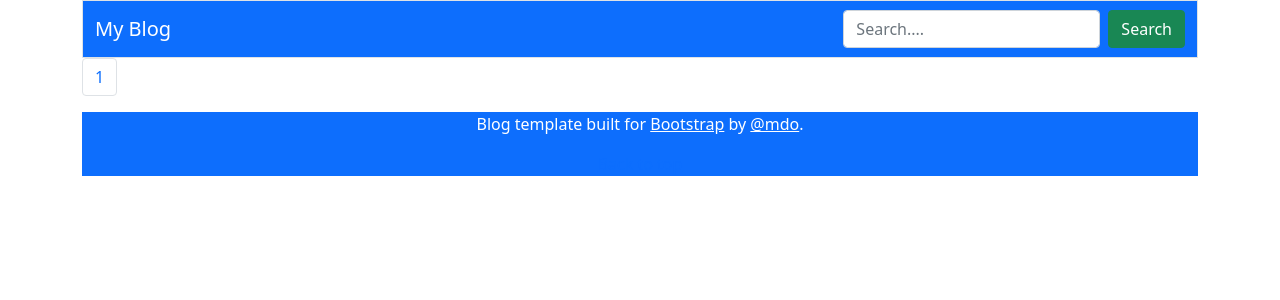
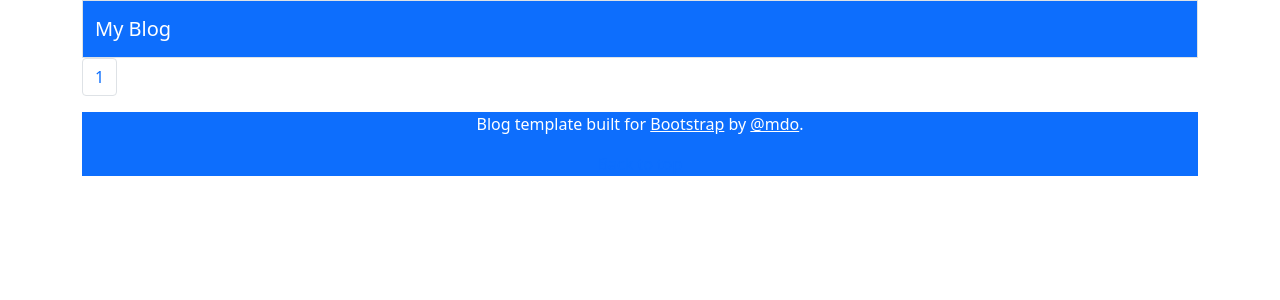
Before and after one commit to MoustafaShaaban/Simple_Django_Blog, a Django app: page / in a window 1280 px wide. Shown: the top 300 px of the page. Run offline with Django 3.2, Linux system fonts and the light colour scheme; data that the repository does not hold is empty; some libraries are stand-ins or nearby versions.

Commit message:
Update base.html

```diff
--- a/templates/base.html
+++ b/templates/base.html
@@ -17,12 +17,6 @@
                     <button class="navbar-toggler" type="button" data-bs-toggle="collapse" data-bs-target="#navbarSupportedContent" aria-controls="navbarSupportedContent" aria-expanded="false" aria-label="Toggle navigation">
                         <span class="navbar-toggler-icon"></span>
                     </button>
-                    <div class="collapse navbar-collapse justify-content-end" id="navbarSupportedContent">
-                        <form class="d-flex" action="{% url 'search_results' %}" method="get">
-                            <input name="q" class="form-control me-2" type="text" placeholder="Search...." aria-label="Search">
-                            <button class="btn btn-success" type="submit">Search</button>
-                        </form>
-                    </div>
                 </div>
             </nav>
         </div>
```
